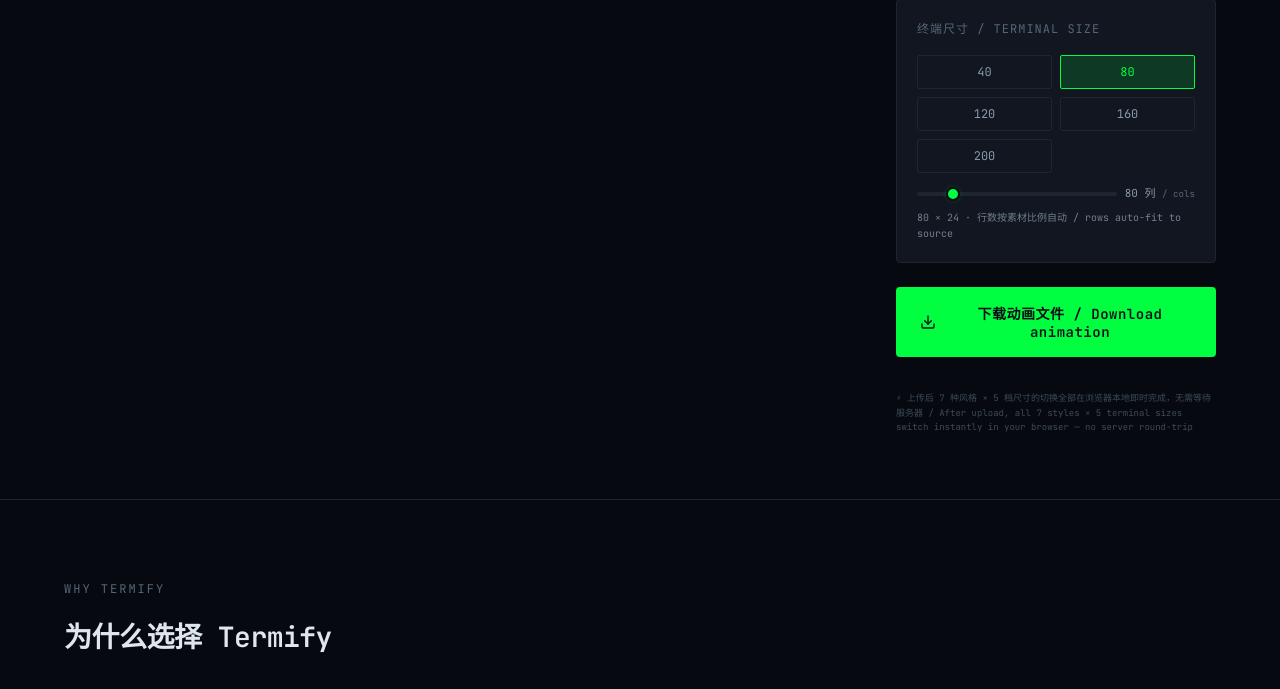
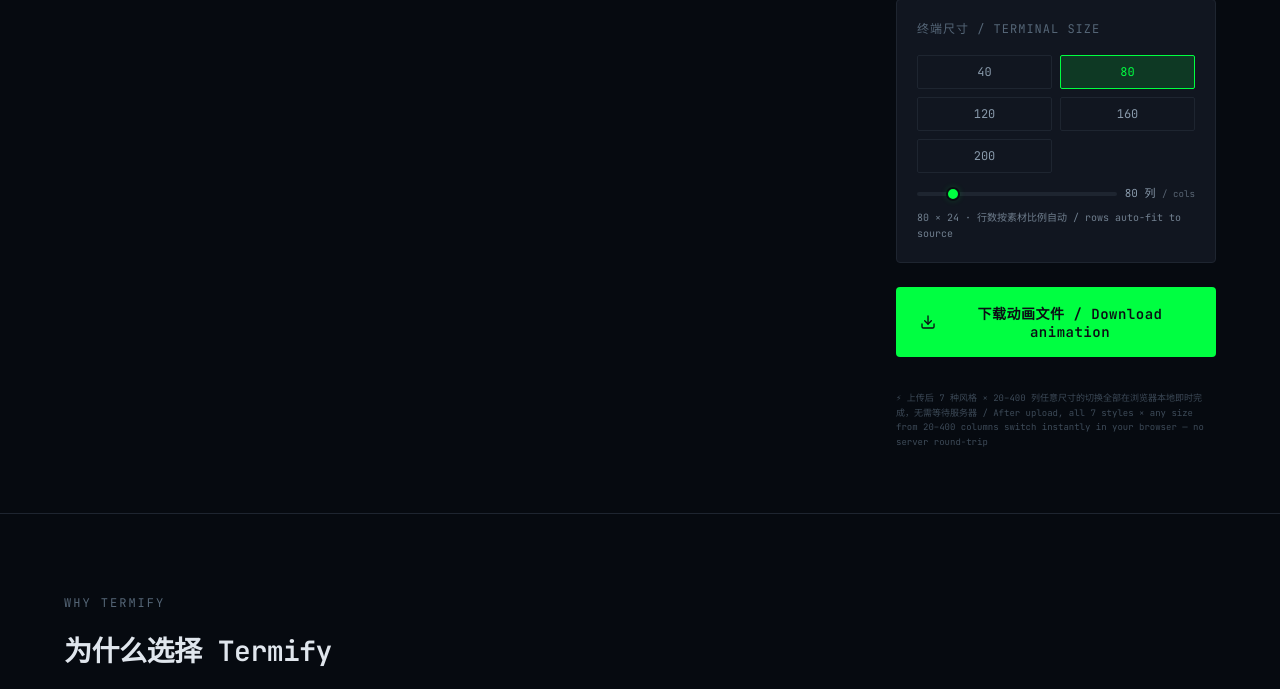
Before and after one commit to ZhangJing-gugugaga/Termify, a Flask app: page / in a window 1280 px wide. Shown: the part 2779-3468 px from the top of the page. Run offline with Flask 3, Linux system fonts and the light colour scheme; some libraries are stand-ins or nearby versions.

Commit message:
docs(readme): 同步分辨率滑杆与配色面板 — 20-400 列行高自适应、6 配色预设、原色 256 兼容选项、color API 参数、测试数 381

```diff
--- a/templates/index.html
+++ b/templates/index.html
@@ -382,7 +382,7 @@
 
                     <button class="gallery-share-btn" id="shareToGalleryBtn" style="display:none;">分享到画廊 / Share to gallery</button>
 
-                    <div class="tweak-hint" style="margin-top:10px;">⚡ 上传后 7 种风格 × 5 档尺寸的切换全部在浏览器本地即时完成，无需等待服务器 / After upload, all 7 styles × 5 terminal sizes switch instantly in your browser — no server round-trip</div>
+                    <div class="tweak-hint" style="margin-top:10px;">⚡ 上传后 7 种风格 × 20–400 列任意尺寸的切换全部在浏览器本地即时完成，无需等待服务器 / After upload, all 7 styles × any size from 20–400 columns switch instantly in your browser — no server round-trip</div>
                 </div>
 
             </div>
```
Also changed, not shown: README.md.
